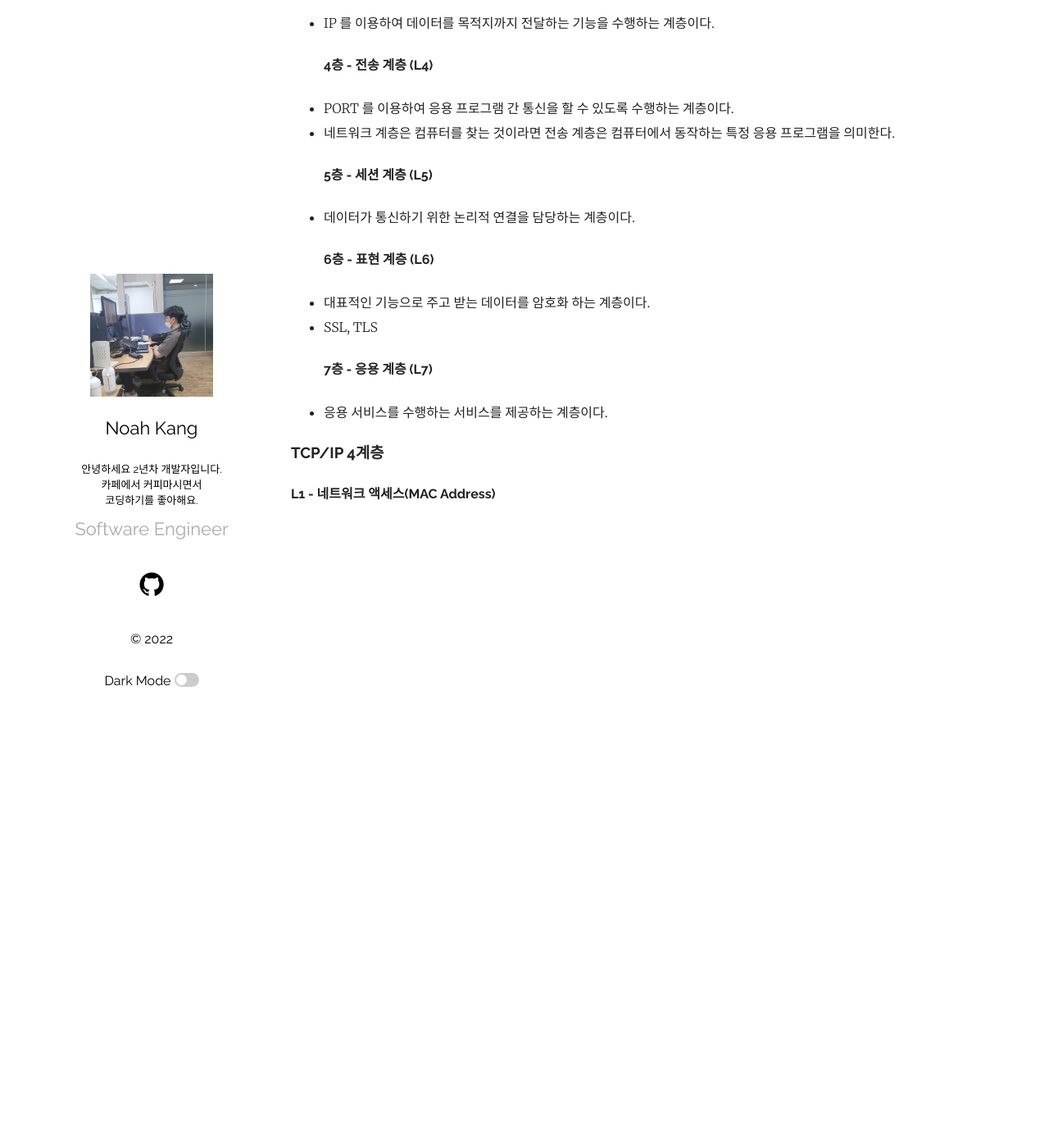
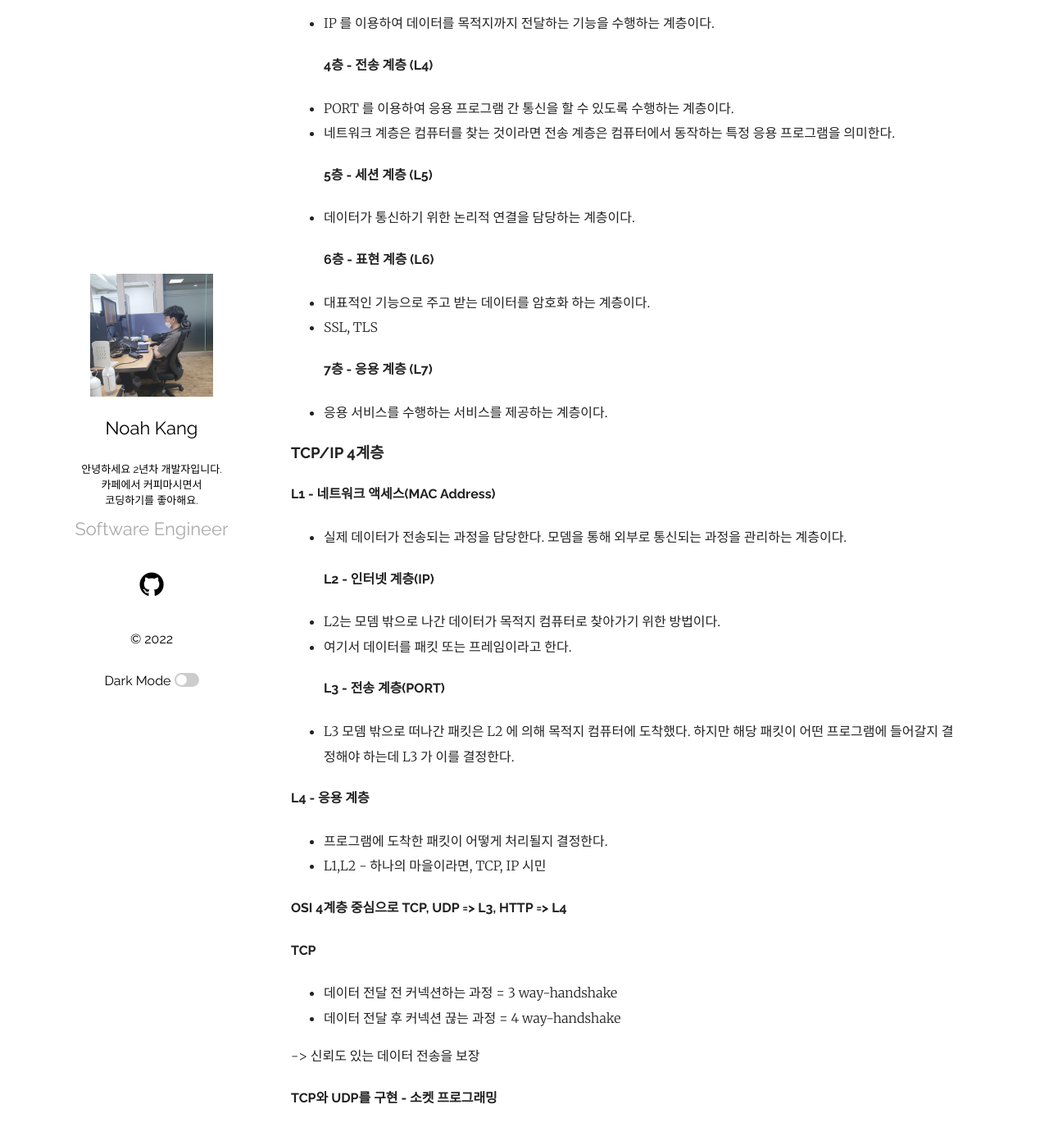
Before and after one commit to Knoa0405/Knoa0405.github.io, a Jekyll site: the page built from _posts/2022-05-13-TCP,IP.markdown, in a window 1280 px wide and 1400 px high, scrolled down 644 px. Shown: the top 1386 px of the window at 82% size. Built offline with Jekyll 4.4.1, drawn with Linux system fonts in a browser that asks for light colours; before the commit the page ends 1308 px from its top, so only the background shows below that.

Commit message:
add post about tcp, ip

```diff
--- a/_posts/2022-05-13-TCP,IP.markdown
+++ b/_posts/2022-05-13-TCP,IP.markdown
@@ -38,3 +38,22 @@ Open System Interconnection
 ### TCP/IP 4계층
 
 #### L1 - 네트워크 액세스(MAC Address)
+- 실제 데이터가 전송되는 과정을 담당한다. 모뎀을 통해 외부로 통신되는 과정을 관리하는 계층이다.
+#### L2 - 인터넷 계층(IP)
+- L2는 모뎀 밖으로 나간 데이터가 목적지 컴퓨터로 찾아가기 위한 방법이다.
+- 여기서 데이터를 패킷 또는 프레임이라고 한다.
+#### L3 - 전송 계층(PORT)
+- L3 모뎀 밖으로 떠나간 패킷은 L2 에 의해 목적지 컴퓨터에 도착했다. 하지만 해당 패킷이 어떤 프로그램에 들어갈지 결정해야 하는데 L3 가 이를 결정한다.
+
+#### L4 - 응용 계층
+- 프로그램에 도착한 패킷이 어떻게 처리될지 결정한다.
+- L1,L2 - 하나의 마을이라면, TCP, IP 시민
+
+#### OSI 4계층 중심으로 TCP, UDP => L3, HTTP => L4
+#### TCP
+- 데이터 전달 전 커넥션하는 과정 = 3 way-handshake
+- 데이터 전달 후 커넥션 끊는 과정 = 4 way-handshake
+
+-> 신뢰도 있는 데이터 전송을 보장
+
+#### TCP와 UDP를 구현 - 소켓 프로그래밍
```
